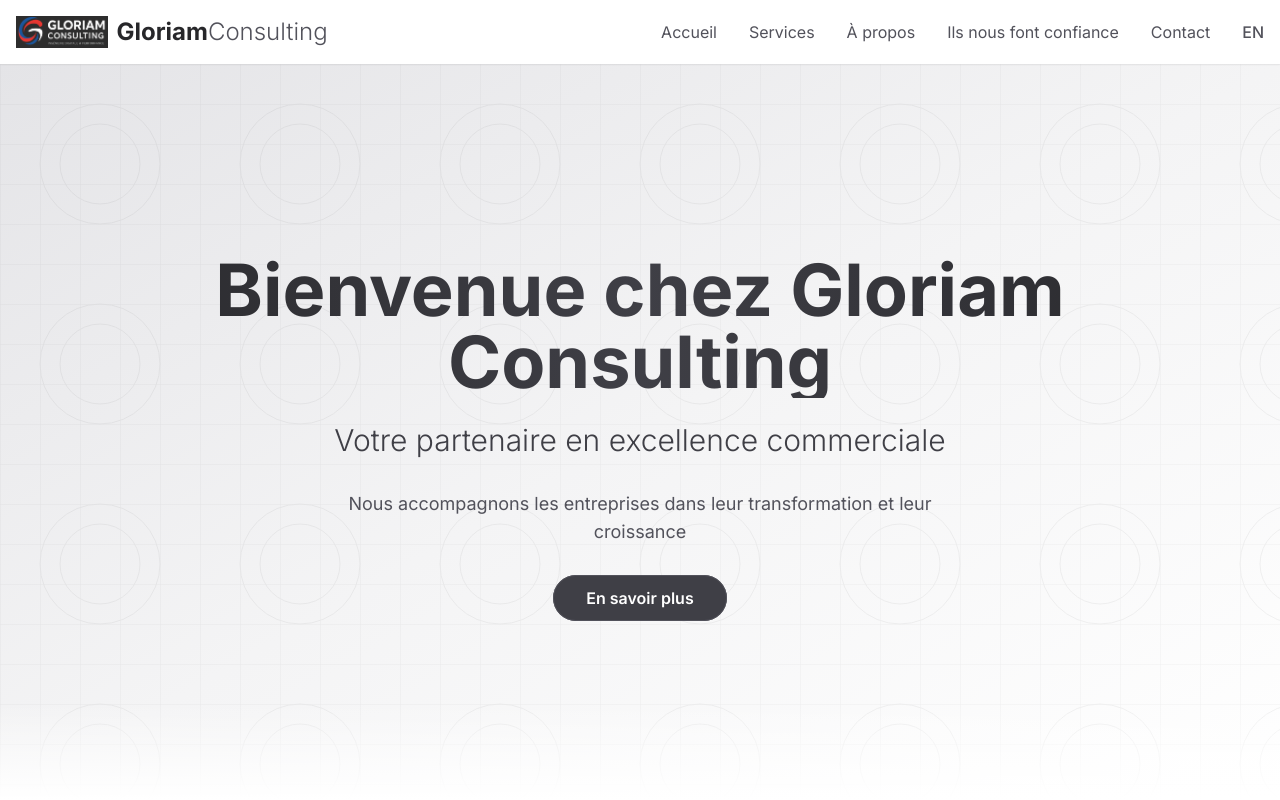
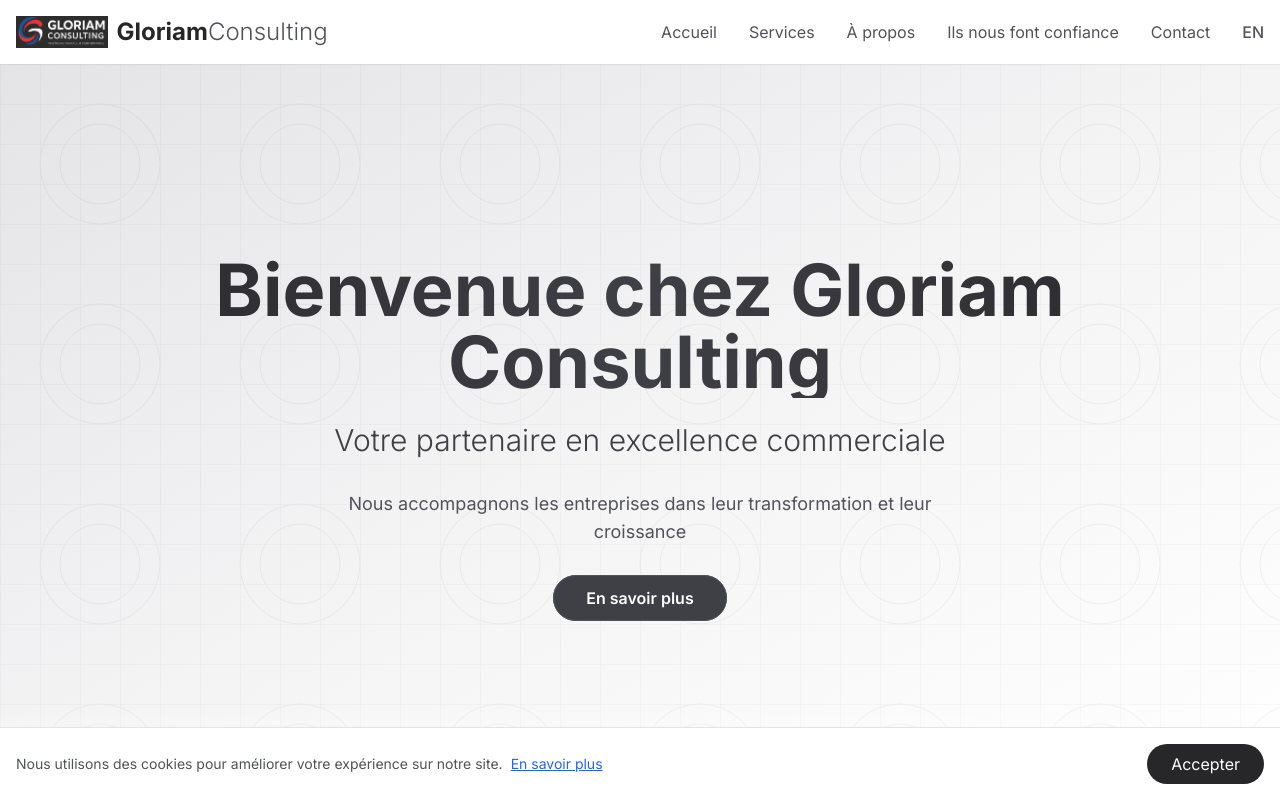
Before and after one commit to mhdaouda/gloriam-consulting, a Next.js app: page /fr/ in a window 1280 px wide. Shown: the top 800 px of the page. Built offline with nearby package versions, Linux system fonts and the light colour scheme.

Commit message:
feat: Add CookieConsent component to root layout

```diff
--- a/src/app/layout.tsx
+++ b/src/app/layout.tsx
@@ -1,6 +1,7 @@
 import { Inter } from 'next/font/google';
 import { Metadata } from 'next';
 import GoogleAnalytics from '@/app/_components/GoogleAnalytics';
+import { CookieConsent } from '@/app/_components/CookieConsent';
 import './globals.css';
 
 const inter = Inter({ subsets: ['latin'] });
@@ -19,6 +20,7 @@
     <html lang="fr">
       <body className={inter.className}>
         {children}
+        <CookieConsent />
         <GoogleAnalytics />
       </body>
     </html>
```
